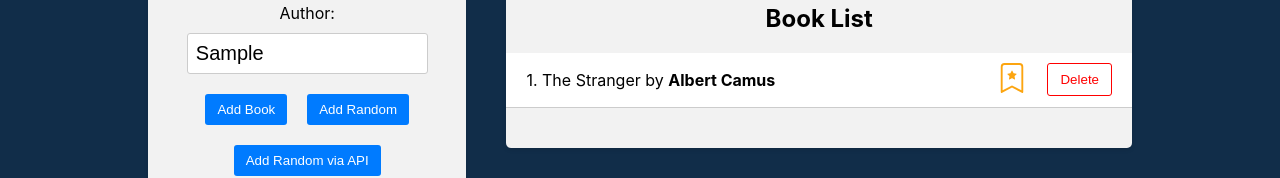
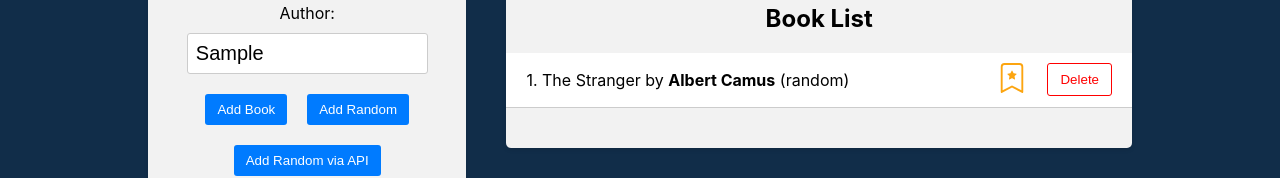
Before and after one commit to AleksY22/Book-Library-app, a React (Create React App) app in the folder frontend/: page / in a window 1280 px wide. Both pictures are taken after typing "Sample", "Sample" into the empty fields and a click on the button "Add Random". Shown: the part 289-467 px from the top of the page. Built offline with nearby package versions, Linux system fonts and the light colour scheme.

Commit message:
Add book source

```diff
--- a/frontend/src/components/bookForm/BookForm.js
+++ b/frontend/src/components/bookForm/BookForm.js
@@ -19,7 +19,7 @@ function BookForm() {
   const handleSubmit = (e) => {
     e.preventDefault();
     if (title && author) {
-      const book = createBook({ title, author });
+      const book = createBook({ title, author }, "manual");
       dispatch(setAddBook(book));
       setTitle("");
       setAuthor("");
@@ -29,7 +29,7 @@ function BookForm() {
   const handleAddRandomBook = () => {
     const randomIndex = Math.floor(Math.random() * booksData.length);
     const randomBook = booksData[randomIndex];
-    const randomBookWithId = createBook(randomBook);
+    const randomBookWithId = createBook(randomBook, "random");
     dispatch(setAddBook(randomBookWithId));
   };
 
@@ -37,7 +37,7 @@ function BookForm() {
     try {
       const res = await axios.get("http://localhost:4000/random-book");
       if (res?.data?.title && res?.data?.author) {
-        dispatch(setAddBook(createBook(res.data)));
+        dispatch(setAddBook(createBook(res.data, "API")));
       }
     } catch (error) {
       console.log("Error fetching random book", error);
--- a/frontend/src/components/bookList/BookList.js
+++ b/frontend/src/components/bookList/BookList.js
@@ -65,7 +65,8 @@ function BookList() {
             <li key={book.id}>
               <div className="book__info">
                 {++i}. {highlightMatch(book.title, titleFilter)} by{" "}
-                <strong>{highlightMatch(book.author, authorFilter)}</strong>
+                <strong>{highlightMatch(book.author, authorFilter)}</strong> (
+                {book.source})
               </div>
               <div className="book__actions">
                 <span onClick={() => handleToggleFavorite(book.id)}>
--- a/frontend/src/utils/createBook.js
+++ b/frontend/src/utils/createBook.js
@@ -1,10 +1,11 @@
 import { v4 as uuidv4 } from "uuid";
 
-function createBook(book) {
+function createBook(book, source) {
   return {
     ...book,
     isFavorite: false,
     id: uuidv4(),
+    source: source,
   };
 }
 
```
